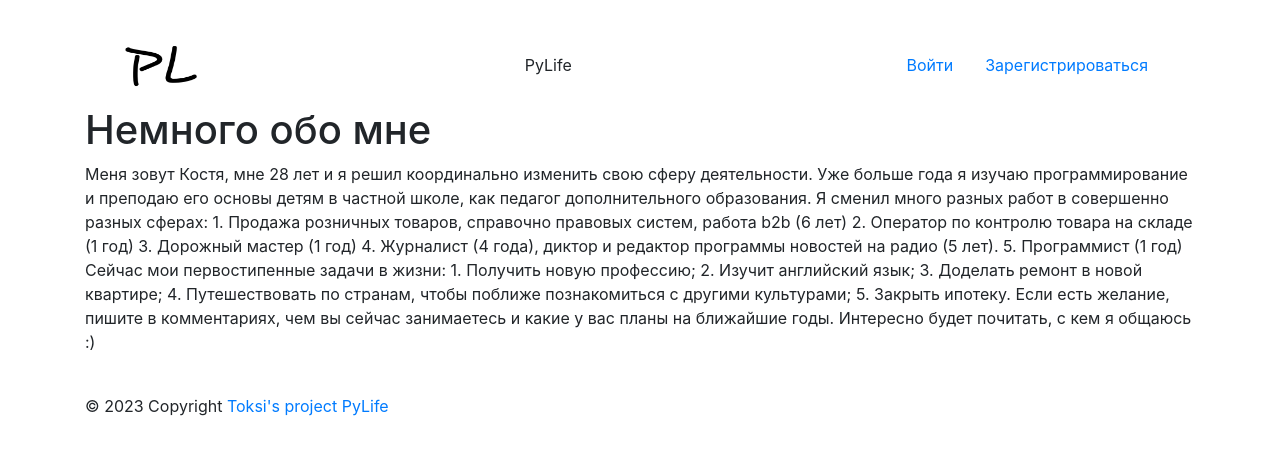
After one commit to Toksi86/PyLifeBlog, a Django app: page /about/ in a window 1280 px wide. The commit adds this page. Shown: the top 455 px of the page. Run offline with Django 4.2, Linux system fonts and the light colour scheme; some libraries are stand-ins or nearby versions.

Commit message:
1. Add new app about with TemplateView; 2. Add CommentForm, need rework; 3. Add validator

```diff
--- /dev/null
+++ b/pylife/about/apps.py
@@ -0,0 +1,6 @@
+from django.apps import AppConfig
+
+
+class AboutConfig(AppConfig):
+    default_auto_field = 'django.db.models.BigAutoField'
+    name = 'about'
--- /dev/null
+++ b/pylife/about/templates/about/about_me.html
@@ -0,0 +1,22 @@
+{% extends 'base.html' %}
+{% block content %}
+    <h1>Немного обо мне</h1>
+    <p>Меня зовут Костя, мне 28 лет и я решил координально изменить свою сферу деятельности. Уже больше года я изучаю программирование и преподаю его основы детям в частной школе, как педагог дополнительного образования.
+
+        Я сменил много разных работ в совершенно разных сферах:
+        1. Продажа розничных товаров, справочно правовых систем,  работа b2b (6 лет)
+        2. Оператор по контролю товара на складе (1 год)
+        3. Дорожный мастер (1 год)
+        4. Журналист (4 года), диктор и редактор программы новостей на радио (5 лет).
+        5. Программист (1 год)
+
+        Сейчас мои первостипенные задачи в жизни:
+        1. Получить новую профессию;
+        2. Изучит английский язык;
+        3. Доделать ремонт в новой квартире;
+        4. Путешествовать по странам, чтобы поближе познакомиться с другими культурами;
+        5. Закрыть ипотеку.
+
+        Если есть желание, пишите в комментариях, чем вы сейчас занимаетесь и какие у вас планы на ближайшие годы. Интересно будет почитать, с кем я общаюсь :)
+        </p>
+{% endblock %}
--- /dev/null
+++ b/pylife/about/urls.py
@@ -0,0 +1,8 @@
+from django.urls import path
+from . import views
+
+app_name = 'about'
+
+urlpatterns = [
+    path('', views.About.as_view(), name='about_me'),
+]
--- /dev/null
+++ b/pylife/about/views.py
@@ -0,0 +1,5 @@
+from django.views.generic.base import TemplateView
+
+
+class About(TemplateView):
+    template_name = 'about/about_me.html'
--- a/pylife/blog/templates/base.html
+++ b/pylife/blog/templates/base.html
@@ -8,21 +8,19 @@
   </head>
   <body>
     <div class="container">
+      <div class="col-fluid">
         <header>
           {% include 'blog/includes/header.html' %}
         </header>
         <main>
-        <div class="container">
-            <div class="col-fluid">
           {% block content %}
-                Контент не подвезли
+            Контент блок отсуствует
           {% endblock %}
-            </div>
-        </div>
         </main>
         <footer>
           {% include 'blog/includes/footer.html' %}
         </footer>
       </div>
+    </div>
   </body>
 </html>
--- a/pylife/blog/templates/blog/includes/footer.html
+++ b/pylife/blog/templates/blog/includes/footer.html
@@ -1,2 +1,2 @@
 <br>
-<p>© 2023 Copyright <span style="color:Blue">Toksi's project PyLife</span></p>
+<p>© 2023 Copyright <span style="color:Blue"><a href="{% url 'about:about_me' %}">Toksi's project PyLife</a></span></p>
--- a/pylife/blog/views.py
+++ b/pylife/blog/views.py
@@ -3,7 +3,7 @@ from django.shortcuts import render, redirect, get_object_or_404
 from django.views.generic.edit import CreateView
 
 from .models import Post, Comment
-from .forms import PostForm
+from .forms import PostForm, CommentForm
 
 
 def index(request):
@@ -21,11 +21,13 @@ def index(request):
 def post_detail(request, slug):
     post = get_object_or_404(Post, slug=slug)
     comments = Comment.objects.filter(post=post)
+    form = CommentForm()
 
     context = {
         'post': post,
         'slug': slug,
         'comments': comments,
+        'form': form,  # TODO: rewrite in a separate function
     }
     return render(request, 'blog/post_detail.html', context)
 
--- a/pylife/pylife/settings.py
+++ b/pylife/pylife/settings.py
@@ -13,6 +13,7 @@ DEBUG = True
 ALLOWED_HOSTS = ['*']
 
 INSTALLED_APPS = [
+    'about.apps.AboutConfig',
     'core.apps.CoreConfig',
     'users.apps.UsersConfig',
     'blog.apps.BlogConfig',
--- a/pylife/pylife/urls.py
+++ b/pylife/pylife/urls.py
@@ -5,5 +5,6 @@ urlpatterns = [
     path('auth/', include('users.urls', namespace='users')),
     path('auth/', include('django.contrib.auth.urls')),
     path('', include('blog.urls', namespace='blog')),
+    path('about/', include('about.urls', namespace='about')),
     path('admin/', admin.site.urls),
 ]
```
Also changed, not shown: pylife/blog/forms.py (+7 -1 lines), pylife/blog/models.py (+6 -4 lines), pylife/blog/templates/blog/post_detail.html (+10 -2 lines), pylife/blog/validators.py (added, +9 -0 lines), pylife/about/__init__.py (added), pylife/about/migrations/__init__.py (added). Lines whose indentation alone changed are shown as unchanged.
